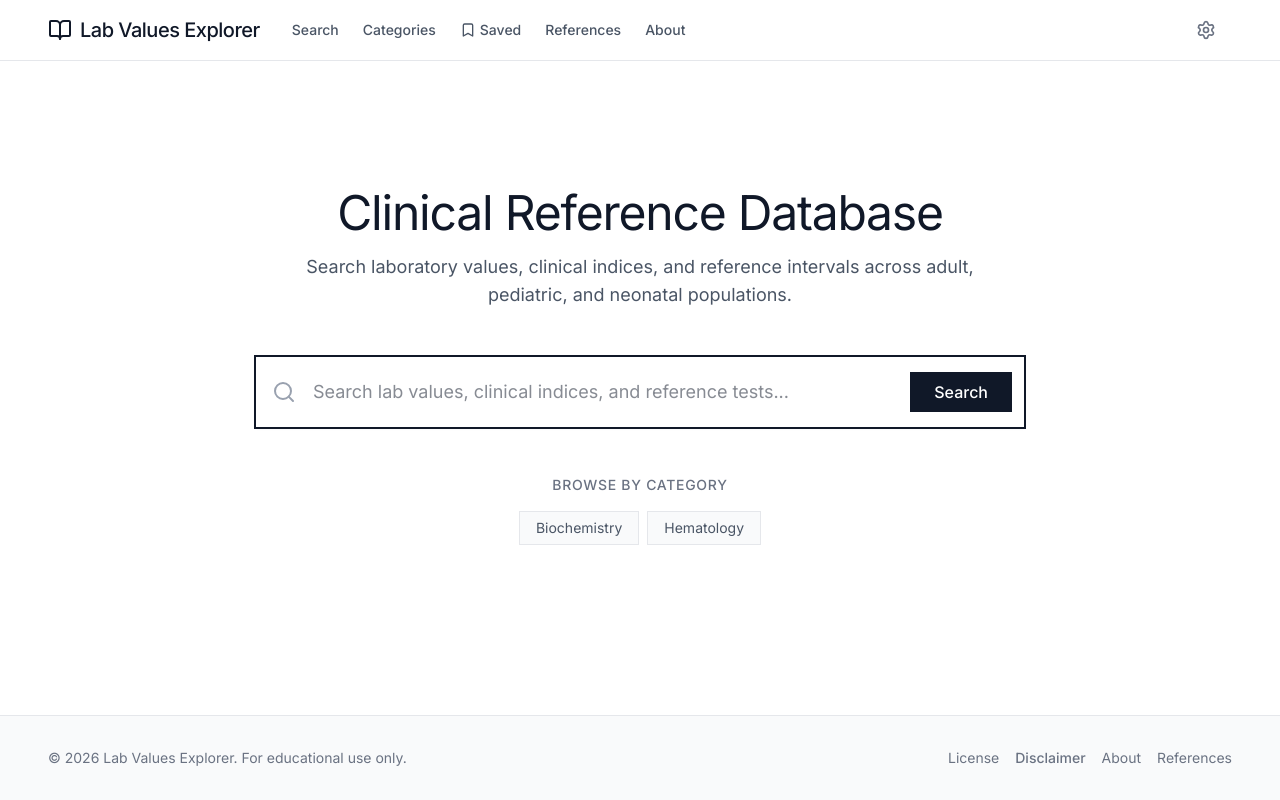
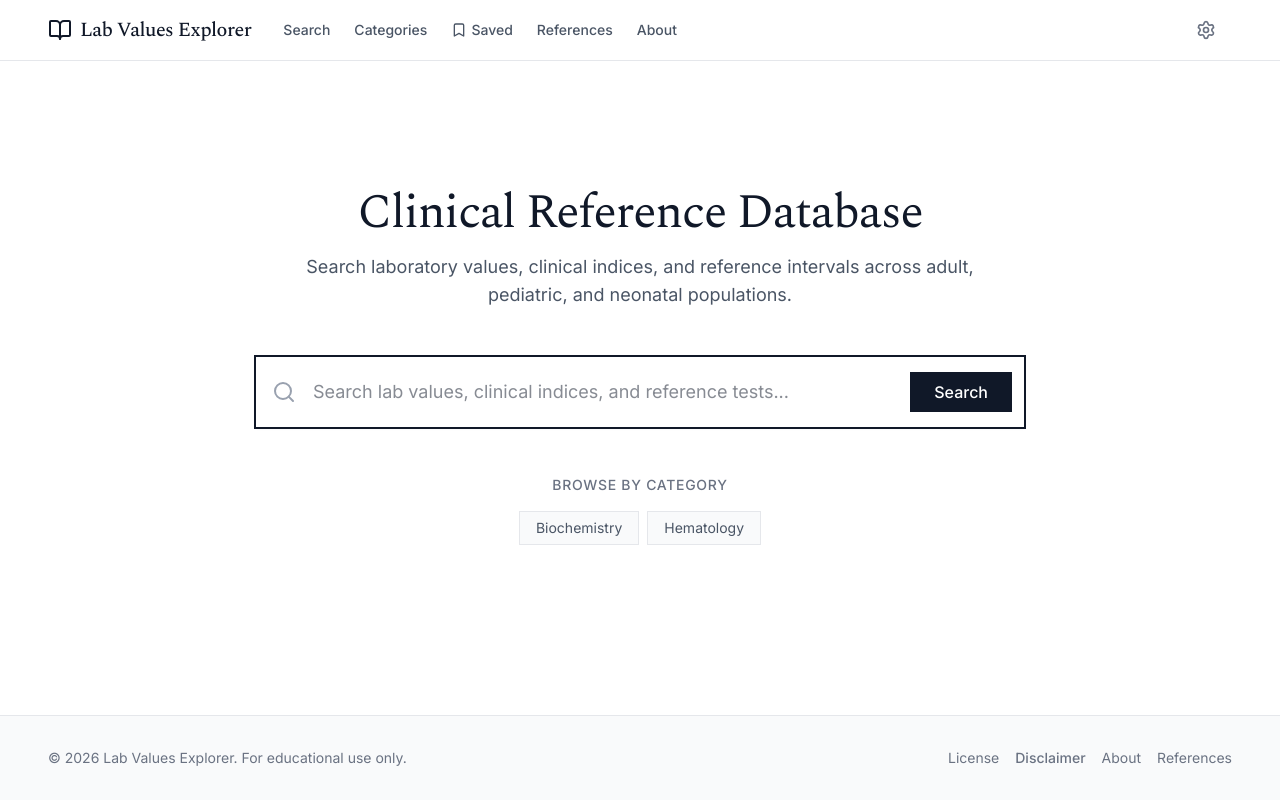
Before and after one commit to biowess/lab-values-explorer, a React (Vite) app: page / in a window 1280 px wide. Built offline with nearby package versions, Linux system fonts and the light colour scheme.

Commit message:
Update index.css

```diff
--- a/src/index.css
+++ b/src/index.css
@@ -1,6 +1,6 @@
 @import "tailwindcss";
 
 @theme {
-  --font-serif: 'Inter', serif;
+  --font-serif: 'Spectral', serif;
   --font-sans: 'Inter', sans-serif;
 }
```
